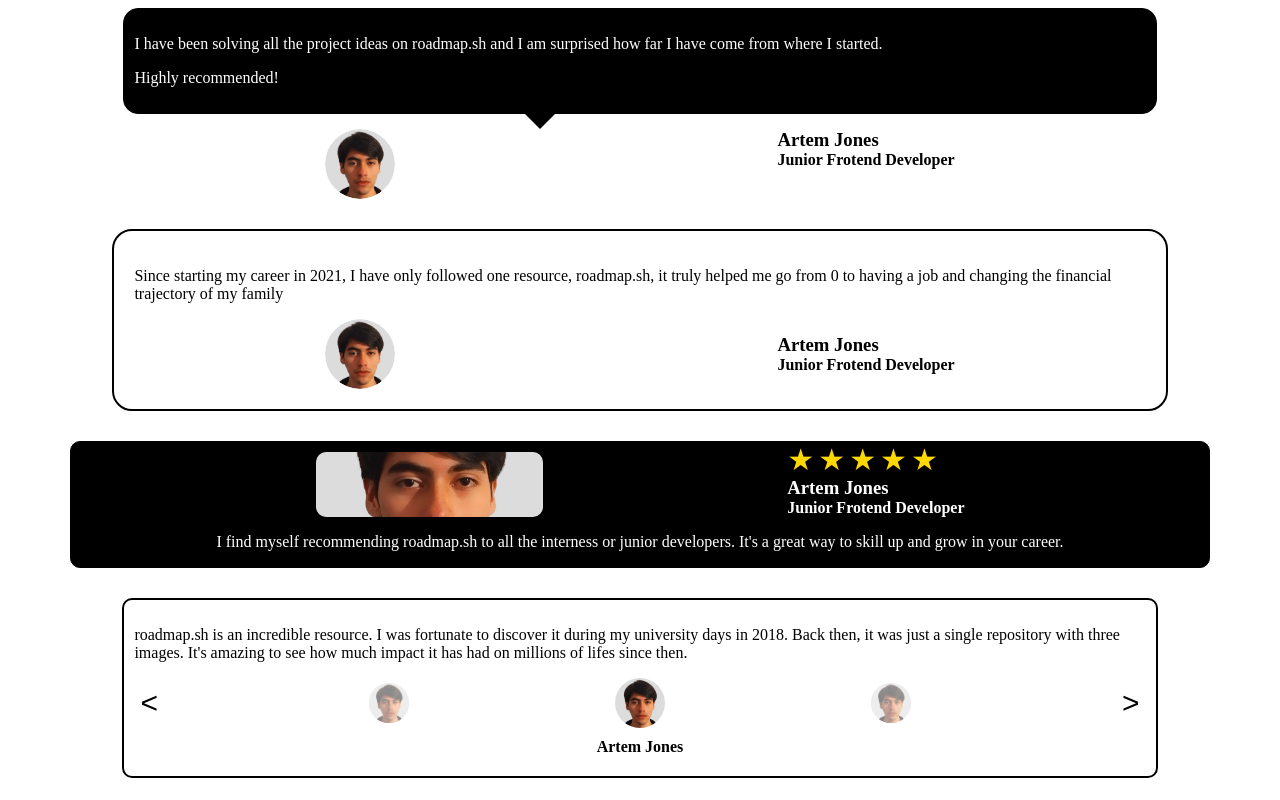
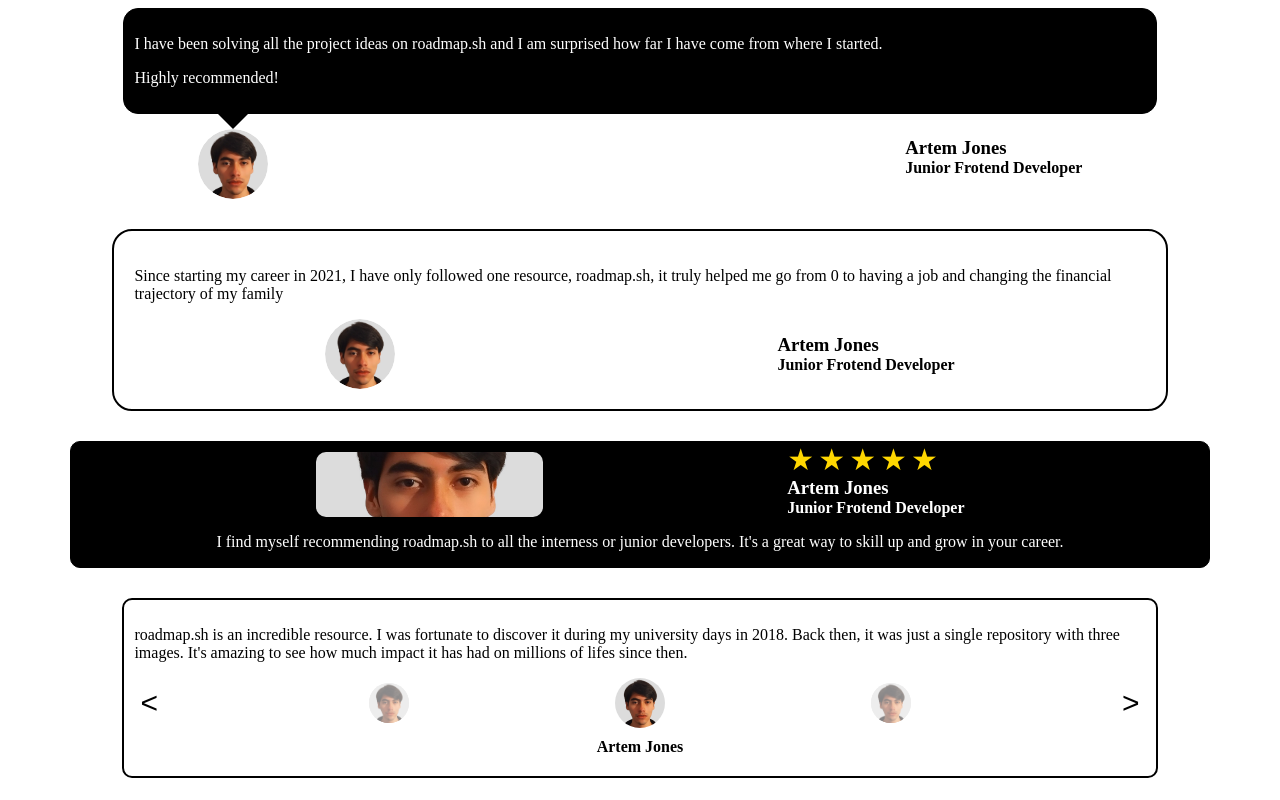
Before and after one commit to 07krW5Hnr5ghy/testimonial-cards, a plain HTML site: page index.html in a window 1280 px wide. Drawn offline with Linux system fonts and the light colour scheme.

Commit message:
feature(main): fix align bubble triangle with avatr image in first card

```diff
--- a/css/index.css
+++ b/css/index.css
@@ -24,11 +24,12 @@
     padding: 10px;
 }
 
-.bubble-footer{
+.first-card-footer{
     display: flex;
-    flex-direction:row;
-    justify-content: space-between;
-    align-items: start;
+    flex-direction: column;
+    justify-content: center;
+    align-items: center;
+    width: 100%;
 }
 
 .triangle{
@@ -43,12 +44,19 @@
     background-color: transparent;
 }
 
-.first-card-footer{
+.image-container{
+    display: flex;
+    flex-direction: column;
+    justify-content: center;
+    align-items: center;
+}
+
+.first-card-info{
     display: flex;
     flex-direction: row;
-    justify-content: space-around;
-    align-items: start;
-    width: 80%;
+    justify-content: space-between;
+    align-items:center;
+    width: 70%;
 }
 
 .avatar-placeholder{
--- a/index.html
+++ b/index.html
@@ -19,17 +19,22 @@
                     <p>I have been solving all the project ideas on roadmap.sh and I am surprised how far I have come from where I started.</p>
                     <p>Highly recommended!</p>
                 </div>
-                <div class="bubble-footer">
+                <div class="first-card-footer">
+                    <!-- <div class="bubble-footer">
                         <div class="triangle"></div>
                         <div class="not-triangle"></div>
-                </div>
-                <div class="first-card-footer">
+                    </div> -->
+                    <div class="first-card-info">
+                        <div class="image-container">
+                            <div class="triangle"></div>
                             <div class="avatar-placeholder">
                                 <img src="img/1667776005266.jpg" class="first-card-avatar"/>
+                            </div>
                         </div>
                         <div class="presentation-wrapper">
                             <h3 class="first-card-name">Artem Jones</h3>
                             <h4 class="first-card-position">Junior Frotend Developer</h4>
+                        </div>
                     </div>
                 </div>
             </div>
```
Lines whose indentation alone changed are shown as unchanged.
